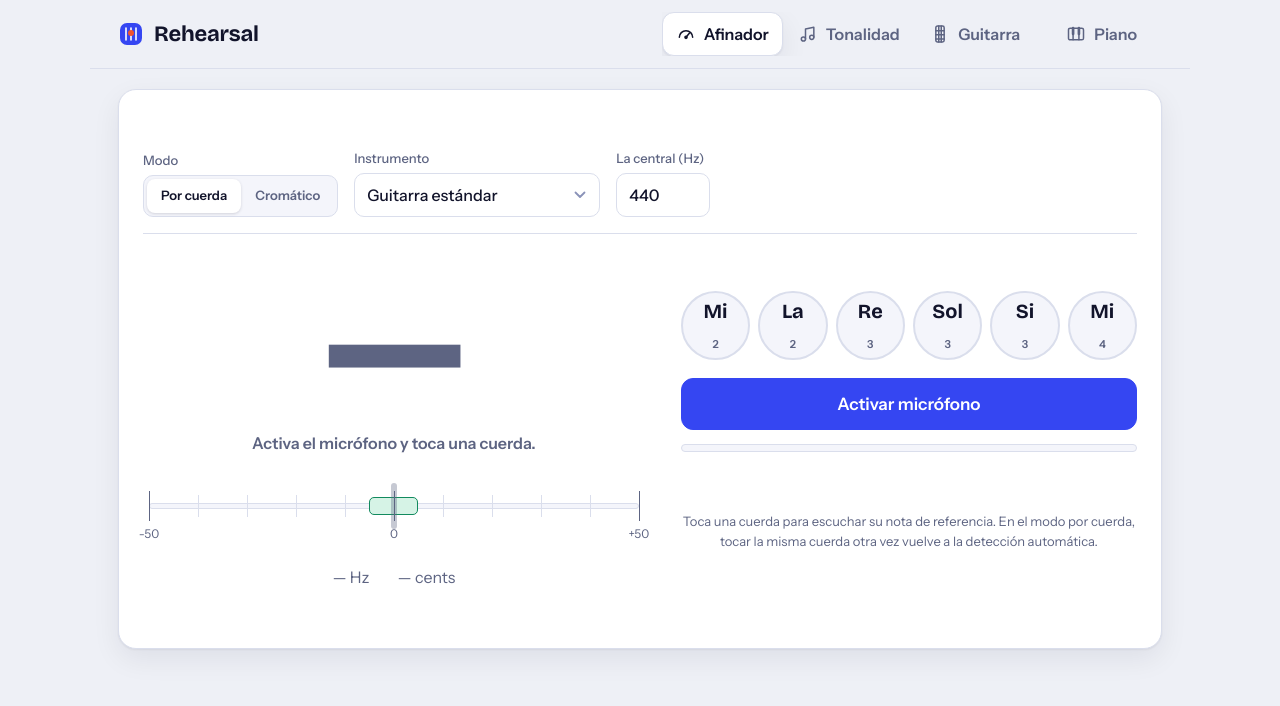
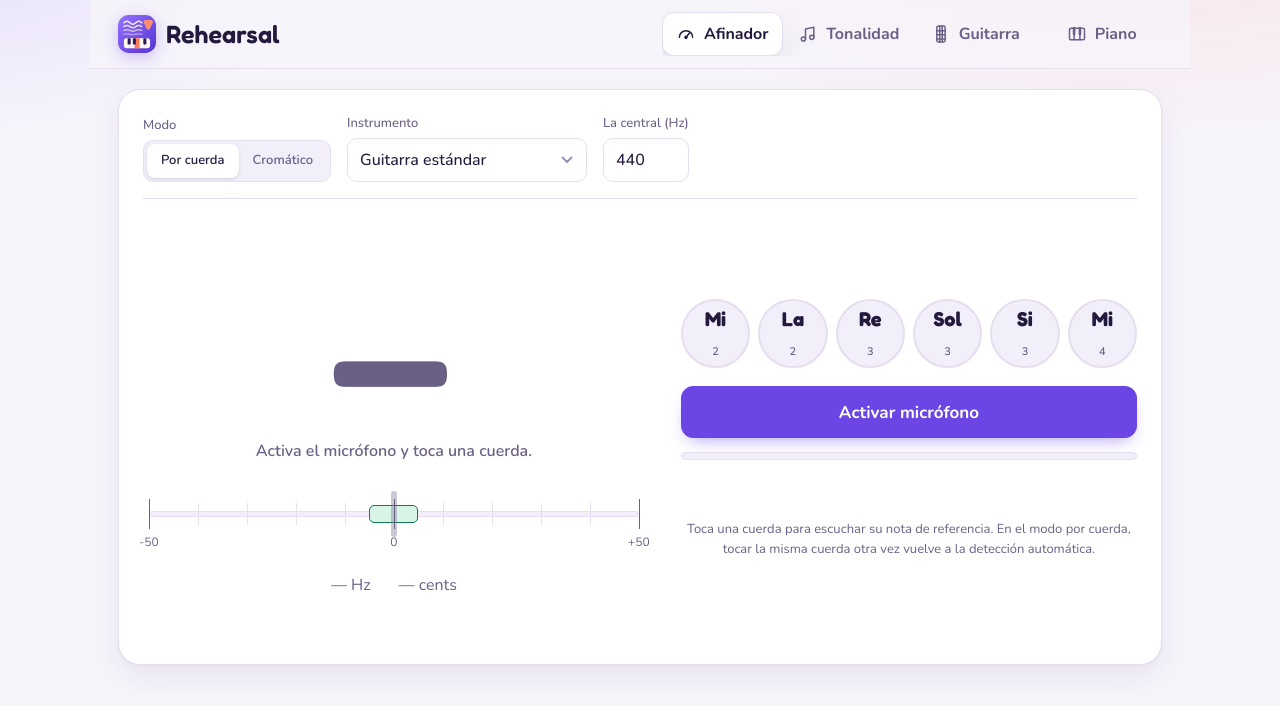
Before and after one commit to sebastians2809/rehearsal, a plain HTML site: page public/index.html in a window 1280 px wide. Drawn offline with nearby package versions, Linux system fonts and the light colour scheme.

Commit message:
Nueva identidad: logo, paleta violeta/coral, fuentes Fredoka y Nunito propias
- Logo con cuerdas vibrando, púa y teclado; favicon, íconos y manifest para instalar en el celular
- Fuentes alojadas en el repo (sin Google Fonts)
- Escritura enarmónica automática para evitar dobles alteraciones (Re♭ menor -> Do♯ menor)
- Más tónicas (Re♯, Sol♯, La♯) y afinación de referencia consistente con el La central

Co-Authored-By: Claude Sonnet 5.5 <noreply@anthropic.com>
Claude-Session: https://claude.ai/code/session_01DTvUGexzLxeyJ1fQAwoZR7

```diff
--- a/public/index.html
+++ b/public/index.html
@@ -4,50 +4,61 @@
 <meta charset="utf-8">
 <meta name="viewport" content="width=device-width, initial-scale=1, viewport-fit=cover">
 <meta name="color-scheme" content="light dark">
-<meta name="theme-color" content="#eef0f6" media="(prefers-color-scheme: light)">
-<meta name="theme-color" content="#0c0e1d" media="(prefers-color-scheme: dark)">
+<meta name="theme-color" content="#f7f4fb" media="(prefers-color-scheme: light)">
+<meta name="theme-color" content="#14101f" media="(prefers-color-scheme: dark)">
 <meta name="mobile-web-app-capable" content="yes">
 <meta name="apple-mobile-web-app-capable" content="yes">
+<meta name="apple-mobile-web-app-title" content="Rehearsal">
 <title>Rehearsal</title>
-<link rel="preconnect" href="https://fonts.googleapis.com">
-<link rel="preconnect" href="https://fonts.gstatic.com" crossorigin>
-<link rel="stylesheet" href="https://fonts.googleapis.com/css2?family=Bricolage+Grotesque:opsz,wght@12..96,500..800&family=Instrument+Sans:wght@400..700&display=swap">
+<link rel="icon" href="icon.svg" type="image/svg+xml">
+<link rel="apple-touch-icon" href="apple-touch-icon.png">
+<link rel="manifest" href="manifest.webmanifest">
+<link rel="preload" href="fonts/nunito-latin-wght-normal.woff2" as="font" type="font/woff2" crossorigin>
+<link rel="preload" href="fonts/fredoka-latin-wght-normal.woff2" as="font" type="font/woff2" crossorigin>
 <style>
+@font-face{font-family:"Nunito";font-style:normal;font-weight:200 1000;font-display:swap;src:url("fonts/nunito-latin-wght-normal.woff2") format("woff2")}
+@font-face{font-family:"Fredoka";font-style:normal;font-weight:300 700;font-display:swap;src:url("fonts/fredoka-latin-wght-normal.woff2") format("woff2")}
 :root{
-  --bg:#eef0f6; --surface:#ffffff; --surface-2:#f4f5fb; --ink:#12142b; --muted:#5d6482; --line:#dadeec;
-  --accent:#3546f2; --accent-ink:#ffffff; --accent-soft:#dfe3ff; --root:#f2542d; --root-soft:#ffe1d8;
-  --ok:#128a5e; --ok-soft:#d6f3e6; --scale-black:#6c77f0;
-  --neck:#2b201c; --neck-line:#74605a; --fret:#b8b0a4; --string:#d9dce5; --pearl:#efe8d6;
-  --key-white:#fbfbfe; --key-black:#171a33; --key-edge:#b9bdd2;
-  --shadow:0 1px 2px rgba(18,20,43,.06),0 10px 28px rgba(18,20,43,.07);
-  --font-display:"Bricolage Grotesque","Avenir Next","Segoe UI",system-ui,sans-serif;
-  --font-ui:"Instrument Sans","Segoe UI",system-ui,-apple-system,sans-serif;
+  --bg:#f7f4fb; --surface:#ffffff; --surface-2:#f2eefa; --ink:#241a3d; --muted:#6a6086; --line:#e6deef;
+  --accent:#6b46e5; --accent-ink:#ffffff; --accent-soft:#ebe3ff; --root:#d93b1f; --root-soft:#ffe3da;
+  --ok:#0f7a54; --ok-soft:#d8f4e7; --scale-black:#8e74ee;
+  --glow-1:rgba(255,138,106,.16); --glow-2:rgba(149,115,255,.18);
+  --neck:#3a281f; --neck-line:#7d655b; --fret:#bdb3a6; --string:#e1dde8; --pearl:#efe5d0;
+  --key-white:#fffdfa; --key-black:#241a3d; --key-edge:#cfc3e3;
+  --shadow:0 1px 2px rgba(60,35,120,.06),0 12px 30px rgba(60,35,120,.08);
+  --btn-shadow:0 8px 18px -8px rgba(107,70,229,.6);
+  --font-display:"Fredoka","Nunito","Avenir Next","Segoe UI",system-ui,sans-serif;
+  --font-ui:"Nunito","Avenir Next","Segoe UI",system-ui,-apple-system,sans-serif;
   color-scheme:light;
   box-sizing:border-box; padding-top:env(safe-area-inset-top,0px); padding-bottom:env(safe-area-inset-bottom,0px);
 }
 @media (prefers-color-scheme: dark){
   :root:not([data-theme="light"]){
-    --bg:#0c0e1d; --surface:#151933; --surface-2:#1b2040; --ink:#eceffd; --muted:#9aa2c8; --line:#272c52;
-    --accent:#7f8bff; --accent-ink:#0c0e1d; --accent-soft:#262d66; --root:#ff7a58; --root-soft:#4a2419;
-    --ok:#4fd6a0; --ok-soft:#14382e; --scale-black:#4d58c9;
-    --neck:#241a17; --neck-line:#74605a; --fret:#8d867c; --string:#cfd3de; --pearl:#d9d1bd;
-    --key-white:#e9ebf8; --key-black:#0a0c1a; --key-edge:#3a4070;
-    --shadow:0 1px 2px rgba(0,0,0,.3),0 10px 28px rgba(0,0,0,.35);
+    --bg:#14101f; --surface:#1e1830; --surface-2:#271f3f; --ink:#f3eeff; --muted:#a99fc7; --line:#352b52;
+    --accent:#a98fff; --accent-ink:#150f26; --accent-soft:#3a2d6e; --root:#ff8a6a; --root-soft:#4d2519;
+    --ok:#58dcaa; --ok-soft:#153a2f; --scale-black:#5b46c4;
+    --glow-1:rgba(255,138,106,.10); --glow-2:rgba(149,115,255,.16);
+    --neck:#2a1d17; --neck-line:#7d655b; --fret:#8d867c; --string:#d6d0e2; --pearl:#d9d1bd;
+    --key-white:#ece6f8; --key-black:#0f0a1d; --key-edge:#43376a;
+    --shadow:0 1px 2px rgba(0,0,0,.3),0 12px 30px rgba(0,0,0,.35);
+    --btn-shadow:0 8px 18px -8px rgba(169,143,255,.5);
     color-scheme:dark;
   }
 }
 :root[data-theme="dark"]{
-  --bg:#0c0e1d; --surface:#151933; --surface-2:#1b2040; --ink:#eceffd; --muted:#9aa2c8; --line:#272c52;
-  --accent:#7f8bff; --accent-ink:#0c0e1d; --accent-soft:#262d66; --root:#ff7a58; --root-soft:#4a2419;
-  --ok:#4fd6a0; --ok-soft:#14382e; --scale-black:#4d58c9;
-  --neck:#241a17; --neck-line:#74605a; --fret:#8d867c; --string:#cfd3de; --pearl:#d9d1bd;
-  --key-white:#e9ebf8; --key-black:#0a0c1a; --key-edge:#3a4070;
-  --shadow:0 1px 2px rgba(0,0,0,.3),0 10px 28px rgba(0,0,0,.35);
+  --bg:#14101f; --surface:#1e1830; --surface-2:#271f3f; --ink:#f3eeff; --muted:#a99fc7; --line:#352b52;
+  --accent:#a98fff; --accent-ink:#150f26; --accent-soft:#3a2d6e; --root:#ff8a6a; --root-soft:#4d2519;
+  --ok:#58dcaa; --ok-soft:#153a2f; --scale-black:#5b46c4;
+  --glow-1:rgba(255,138,106,.10); --glow-2:rgba(149,115,255,.16);
+  --neck:#2a1d17; --neck-line:#7d655b; --fret:#8d867c; --string:#d6d0e2; --pearl:#d9d1bd;
+  --key-white:#ece6f8; --key-black:#0f0a1d; --key-edge:#43376a;
+  --shadow:0 1px 2px rgba(0,0,0,.3),0 12px 30px rgba(0,0,0,.35);
+  --btn-shadow:0 8px 18px -8px rgba(169,143,255,.5);
   color-scheme:dark;
 }
 *,*::before,*::after{box-sizing:border-box}
 html{scroll-padding-top:env(safe-area-inset-top,0px);-webkit-text-size-adjust:100%}
-body{margin:0;background:var(--bg);color:var(--ink);font:400 16px/1.5 var(--font-ui);-webkit-font-smoothing:antialiased}
+body{margin:0;background:radial-gradient(760px 320px at 88% -90px,var(--glow-1),transparent 72%),radial-gradient(680px 300px at -8% -70px,var(--glow-2),transparent 70%),var(--bg);background-repeat:no-repeat;background-color:var(--bg);color:var(--ink);font:400 16px/1.5 var(--font-ui);-webkit-font-smoothing:antialiased}
 body::before{content:"";position:fixed;inset:0 0 auto;height:env(safe-area-inset-top,0px);background:var(--bg);z-index:30}
 button,select,input{font:inherit;color:inherit}
 button{cursor:pointer}
@@ -55,8 +66,8 @@ button{cursor:pointer}
 .app{max-width:1100px;margin:0 auto}
 .top{position:sticky;top:env(safe-area-inset-top,0px);z-index:20;background:var(--bg);padding:14px 20px 12px;border-bottom:1px solid var(--line)}
 .brand{display:flex;align-items:center;gap:10px;margin-bottom:12px}
-.brand svg{width:26px;height:26px;flex:none}
-.brand h1{font:700 22px/1 var(--font-display);letter-spacing:-.01em;margin:0}
+.brand svg{width:38px;height:38px;flex:none;filter:drop-shadow(0 4px 8px rgba(91,50,211,.28))}
+.brand h1{font:600 25px/1 var(--font-display);letter-spacing:.005em;margin:0}
 .tabs{display:flex;gap:6px;overflow-x:auto;scrollbar-width:none}
 .tabs::-webkit-scrollbar{display:none}
 .tab{flex:1 1 0;min-width:84px;border:1px solid transparent;background:transparent;color:var(--muted);padding:9px 14px;border-radius:12px;font-weight:600;white-space:nowrap}
@@ -298,7 +309,7 @@ details.more .other{padding:6px 0 4px}
 .vneck{max-width:440px}
 .keybar .btn{white-space:nowrap}
 @media (min-width:820px){
-  .tuner{min-height:min(620px,70dvh);align-content:center}
+  .tuner{min-height:min(640px,72dvh);grid-template-rows:auto 1fr}
 }
 @media (max-width:699px){
   .keybar{grid-template-columns:minmax(0,.8fr) minmax(0,1.2fr)}
@@ -307,13 +318,58 @@ details.more .other{padding:6px 0 4px}
   .picker .row h3{white-space:nowrap}
   .picker .seg button{padding:7px 10px;font-size:15px}
 }
+
+/* ===== Identidad: fuentes, color y ánimo ===== */
+h2,h3,.big-chord,.readout .note,.pill .n,.ccard .c,.str,.hint{letter-spacing:0}
+h2{font-weight:600}
+h3{font-weight:600;font-size:19px}
+.card{border-radius:22px}
+.pill,.ccard{border-radius:16px}
+.btn{font-weight:700}
+.btn.primary{box-shadow:var(--btn-shadow)}
+.tab{font-weight:700}
+.fact{font-weight:600}
+.chip{font-weight:700}
+@media (min-width:700px){.top{background:color-mix(in srgb,var(--bg) 80%,transparent);-webkit-backdrop-filter:blur(14px);backdrop-filter:blur(14px)}}
+@media (max-width:699px){.top{background:transparent}}
+.tuner[data-state="ok"]{box-shadow:0 0 0 2px var(--ok),0 16px 48px var(--ok-soft)}
+.readout .note{font-weight:600}
+.readout .note sub{font-weight:500}
+.ccard .c{font-weight:600}
+.pill .n{font-weight:600}
+@media (max-width:699px){
+  .brand h1{font-size:24px}
+  .tabs{box-shadow:0 -8px 28px rgba(60,35,120,.10)}
+}
 </style>
 </head>
 <body>
 <div class="app">
   <header class="top">
     <div class="brand">
-      <svg viewBox="0 0 26 26" aria-hidden="true"><rect x="2" y="2" width="22" height="22" rx="7" fill="var(--accent)"/><g stroke="#fff" stroke-width="1.6" stroke-linecap="round"><path d="M8 7v12M13 7v12M18 7v12"/></g><circle cx="13" cy="12" r="3" fill="var(--root)"/></svg>
+      <svg class="logo" viewBox="0 0 64 64" role="img" aria-label="Logo de Rehearsal"><defs>
+    <linearGradient id="lg" x1="0" y1="0" x2="1" y2="1">
+      <stop offset="0" stop-color="#9573ff"/>
+      <stop offset="1" stop-color="#5632d3"/>
+    </linearGradient>
+  </defs>
+  <rect width="64" height="64" rx="18" fill="url(#lg)"/>
+  <g fill="none" stroke-linecap="round" stroke-width="2.5">
+    <path d="M10 13q5-5.2 10 0t10 0 10 0" stroke="#fff4e8"/>
+    <path d="M10 19.5q5-3.8 10 0t10 0 10 0" stroke="#fff4e8" opacity=".85"/>
+    <path d="M10 26q5-2.6 10 0t10 0 10 0" stroke="#fff4e8" opacity=".65"/>
+    <path d="M10 32.5q5-1.4 10 0t10 0 10 0" stroke="#fff4e8" opacity=".45"/>
+  </g>
+  <path d="M46.4 11.6h9.2L51 21.4z" fill="#ff8d70" stroke="#ff8d70" stroke-width="6.4" stroke-linejoin="round"/>
+  <rect x="10" y="39" width="44" height="17" rx="4.5" fill="#fff8ef"/>
+  <path d="M27.6 39h8.8v17h-8.8z" fill="#ff7a59"/>
+  <path d="M18.8 39v17M27.6 39v17M36.4 39v17M45.2 39v17" stroke="#d9cdef" stroke-width=".9"/>
+  <g fill="#2b1b58">
+    <rect x="16.2" y="39" width="5.2" height="10.6" rx="1.5"/>
+    <rect x="25" y="39" width="5.2" height="10.6" rx="1.5"/>
+    <rect x="42.6" y="39" width="5.2" height="10.6" rx="1.5"/>
+  </g>
+</svg>
       <h1>Rehearsal</h1>
     </div>
     <nav class="tabs" role="tablist" aria-label="Secciones">
@@ -403,7 +459,7 @@ var SH=['Fa♯','Do♯','Sol♯','Re♯','La♯','Mi♯','Si♯'];
 var FL=['Si♭','Mi♭','La♭','Re♭','Sol♭','Do♭','Fa♭'];
 function acc(a){return a===0?'':a>0?'♯'.repeat(a):'♭'.repeat(-a)}
 
-var ROOTS=[['C',0],['C',1],['D',-1],['D',0],['E',-1],['E',0],['F',0],['F',1],['G',-1],['G',0],['A',-1],['A',0],['B',-1],['B',0]].map(function(p){
+var ROOTS=[['C',0],['C',1],['D',-1],['D',0],['D',1],['E',-1],['E',0],['F',0],['F',1],['G',-1],['G',0],['G',1],['A',-1],['A',0],['A',1],['B',-1],['B',0]].map(function(p){
   return {k:p[0]+p[1],l:p[0],a:p[1],name:ES[p[0]]+acc(p[1])};
 });
 function rootByKey(k){return ROOTS.filter(function(r){return r.k===k})[0]||ROOTS[9]}
@@ -648,7 +704,7 @@ function playFreq(f,when,dur,vol){
   o.connect(g);o2.connect(g2);g2.connect(g);g.connect(master);
   o.start(t);o2.start(t);o.stop(t+d+.05);o2.stop(t+d+.05);
 }
-function playMidi(m,when,dur,vol){playFreq(440*Math.pow(2,(m-69)/12),when,dur,vol)}
+function playMidi(m,when,dur,vol){playFreq(midiFreq(m),when,dur,vol)}
 function chordMidis(chord){
   var base=48+chord.rootPc,out=[];
   chord.iv.forEach(function(s,i){var m=base+s;if(i>0&&s<chord.iv[i-1])m+=12;out.push(m)});
@@ -732,11 +788,17 @@ var state={
   target:null
 };
 
+function dblCount(ns){return ns.filter(function(n){return Math.abs(n.acc)>1}).length}
 function context(){
   var r=rootByKey(state.tonic), sc=scaleById(state.scale);
-  var notes=scaleNotes(r.l,r.a,sc);
+  var notes=scaleNotes(r.l,r.a,sc), re=null;
+  if(dblCount(notes)){
+    var pc=notes[0].pc;
+    var alt=ROOTS.filter(function(x){return x.k!==r.k&&mod(LPC[x.l]+x.a,12)===pc})[0];
+    if(alt){var n2=scaleNotes(alt.l,alt.a,sc);if(dblCount(n2)<dblCount(notes)){re={from:r,to:alt};r=alt;notes=n2}}
+  }
   var dia=diatonic(r.l,r.a,sc);
-  return {root:r,sc:sc,notes:notes,dia:dia};
+  return {root:r,sc:sc,notes:notes,dia:dia,re:re};
 }
 function getChord(ctx){
   if(state.chordKey==='none')return null;
@@ -775,6 +837,7 @@ function renderTonalidad(ctx){
   if(sig)facts+='<span class="fact"><b>Armadura:</b> '+esc(sig)+'</span>';
   if(rel)facts+='<span class="fact"><b>Relativa:</b> '+esc(rel)+'</span>';
   if(sc.parent)facts+='<span class="fact">Usa notas de la escala '+esc(scaleById(sc.parent).short)+' de '+esc(ctx.root.name)+'</span>';
+  if(ctx.re)facts+='<span class="fact">Se escribe como <b>'+esc(ctx.re.to.name+' '+sc.short)+'</b>: suena igual que '+esc(ctx.re.from.name+' '+sc.short)+' y evita dobles alteraciones</span>';
   facts+='<span class="fact"><b>'+ctx.notes.length+' notas</b></span>';
 
   var pills=ctx.notes.map(function(n,i){
@@ -799,7 +862,7 @@ function renderTonalidad(ctx){
 
   v.innerHTML='<div class="stack tgrid">'
     +'<div class="card"><h2>'+esc(titleOf(ctx))+'</h2>'
-    +'<p class="sub">Toca una nota para escucharla. La tónica va en naranja.</p>'
+    +'<p class="sub">Toca una nota para escucharla. La tónica va en coral.</p>'
     +'<div class="facts">'+facts+'</div>'
     +'<div class="pills" style="margin-top:16px">'+pills+'</div></div>'
     +'<div class="card"><h3>Acordes de la tonalidad</h3><div class="cgrid">'+cards+'</div>'
```
Also changed, not shown: public/apple-touch-icon.png (added), public/fonts/LICENSE-Fredoka.txt (added), public/fonts/LICENSE-Nunito.txt (added), public/fonts/fredoka-latin-wght-normal.woff2 (added), public/fonts/nunito-latin-wght-normal.woff2 (added), public/icon-192.png (added), public/icon-512.png (added), public/icon-maskable-512.png (added), public/icon-maskable.svg (added), public/icon.svg (added), public/manifest.webmanifest (added).
